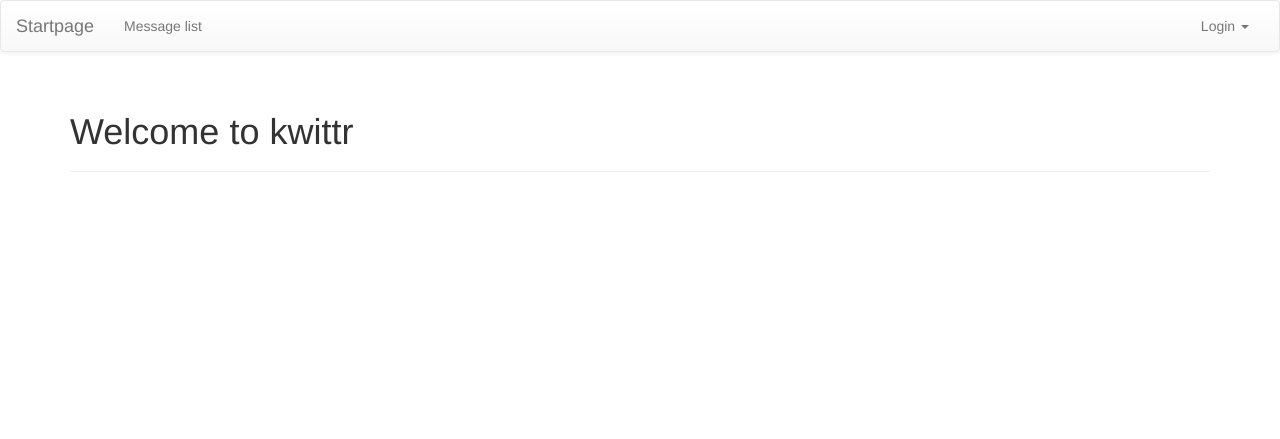
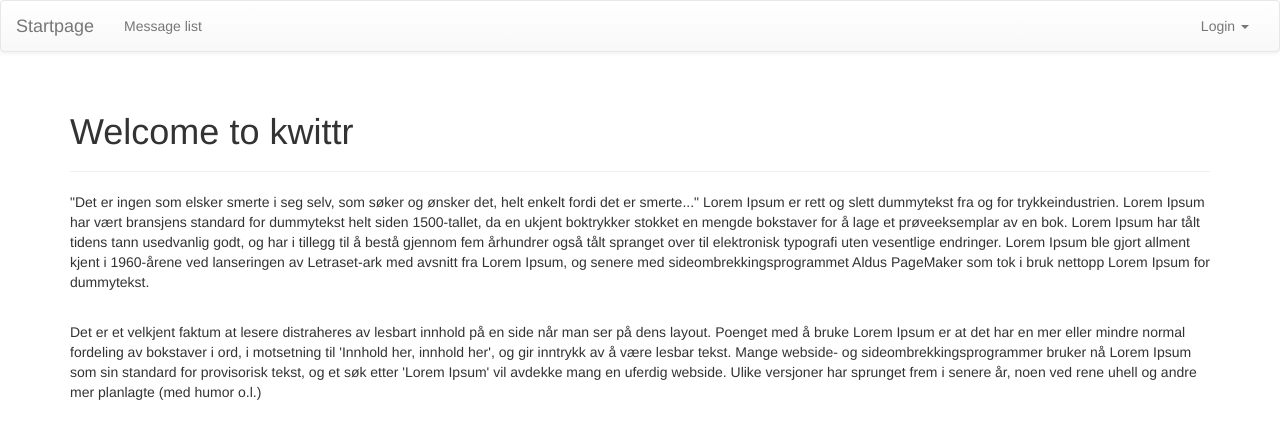
Before and after one commit to dhruvbp/kwittr, a Django app: page / in a window 1280 px wide. Shown: the top 439 px of the page. Run offline with Django 3.2, Linux system fonts and the light colour scheme; some libraries are stand-ins or nearby versions.

Commit message:
Vi har lagt inn tekst i frontpage , slik at det blir noe fyll på siden

```diff
--- a/kwittr/theme/templates/theme/frontpage.html
+++ b/kwittr/theme/templates/theme/frontpage.html
@@ -1,5 +1,10 @@
 {% extends 'theme/base.html' %}
 {% block subheader %}Dashboard{% endblock %}
 {% block pagecontent %}
+<p>"Det er ingen som elsker smerte i seg selv, som søker og ønsker det, helt enkelt fordi det er smerte..."
 
+Lorem Ipsum er rett og slett dummytekst fra og for trykkeindustrien. Lorem Ipsum har vært bransjens standard for dummytekst helt siden 1500-tallet, da en ukjent boktrykker stokket en mengde bokstaver for å lage et prøveeksemplar av en bok. Lorem Ipsum har tålt tidens tann usedvanlig godt, og har i tillegg til å bestå gjennom fem århundrer også tålt spranget over til elektronisk typografi uten vesentlige endringer. Lorem Ipsum ble gjort allment kjent i 1960-årene ved lanseringen av Letraset-ark med avsnitt fra Lorem Ipsum, og senere med sideombrekkingsprogrammet Aldus PageMaker som tok i bruk nettopp Lorem Ipsum for dummytekst.</p>
+<br>
+<p>
+Det er et velkjent faktum at lesere distraheres av lesbart innhold på en side når man ser på dens layout. Poenget med å bruke Lorem Ipsum er at det har en mer eller mindre normal fordeling av bokstaver i ord, i motsetning til 'Innhold her, innhold her', og gir inntrykk av å være lesbar tekst. Mange webside- og sideombrekkingsprogrammer bruker nå Lorem Ipsum som sin standard for provisorisk tekst, og et søk etter 'Lorem Ipsum' vil avdekke mang en uferdig webside. Ulike versjoner har sprunget frem i senere år, noen ved rene uhell og andre mer planlagte (med humor o.l.)</p>
 {% endblock %}
```
